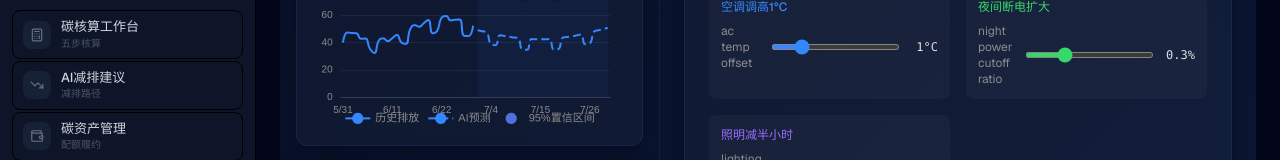
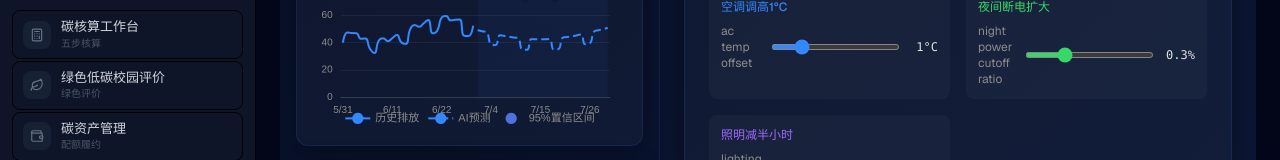
Before and after one commit to Aiden-2332/shuzhinengtan, a Next.js app: page /ai-center in a window 1280 px wide. Shown: the part 296-456 px from the top of the page. Built offline with nearby package versions, Linux system fonts and the light colour scheme.

Commit message:
fix(sidebar): 恢复"绿色低碳校园评价"页面入口到碳管理分类下
Coze-Commit-Type: user
Coze-User-ID: 920728846233689
Coze-Conversation-ID: 10782855

```diff
--- a/src/components/layout/app-sidebar.tsx
+++ b/src/components/layout/app-sidebar.tsx
@@ -83,14 +83,14 @@ const navigation = [
         desc: "五步核算",
       },
       {
-        name: "AI减排建议",
-        href: "/ai-suggestion",
-        icon: TrendingDown,
-        color: "text-lime-400",
-        bgHover: "hover:bg-lime-500/10",
-        bgActive: "bg-lime-500/15",
-        borderActive: "border-lime-500/30",
-        desc: "减排路径",
+        name: "绿色低碳校园评价",
+        href: "/evaluation",
+        icon: Leaf,
+        color: "text-green-400",
+        bgHover: "hover:bg-green-500/10",
+        bgActive: "bg-green-500/15",
+        borderActive: "border-green-500/30",
+        desc: "绿色评价",
       },
       {
         name: "碳资产管理",
```
